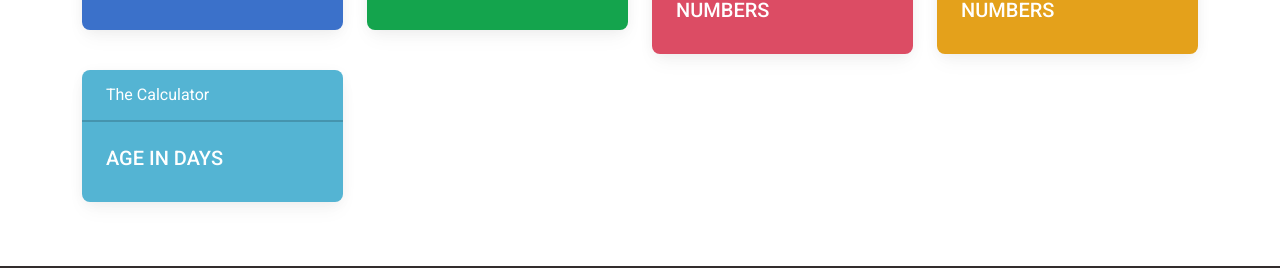
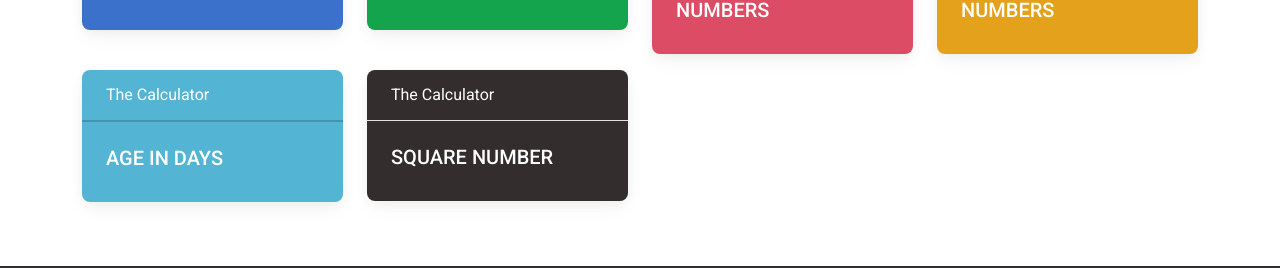
Before and after one commit to amirhatam/loisir, a React (Create React App) app: page / in a window 1280 px wide. Shown: the part 475-743 px from the top of the page. Built offline with nearby package versions, Linux system fonts and the light colour scheme.

Commit message:
add SQUARE NUMBER card in home page

```diff
--- a/src/views/HomeCards.jsx
+++ b/src/views/HomeCards.jsx
@@ -75,18 +75,18 @@ export default function HomeCards() {
                 </MDBCard>
             </MDBCol>
 
-            {/* <MDBCol size='3'>
+            <MDBCol size='3'>
                 <MDBCard background='dark' className='text-white card-container' >
-                    <MDBCardHeader>
+                    <MDBCardHeader className='border-bottom'>
                         <MDBCardLink href='/calculator' className='txt-white'>
                             The Calculator
                         </MDBCardLink>
                     </MDBCardHeader>
                     <MDBCardBody>
-                        <MDBCardTitle>Dark card title</MDBCardTitle>
+                        <MDBCardTitle>SQUARE NUMBER</MDBCardTitle>
                     </MDBCardBody>
                 </MDBCard>
-            </MDBCol> */}
+            </MDBCol>
 
             {/* <MDBCol size="3">
                 <MDBCard background='secondary' className='text-white mb-3 card-container' >
```
Also changed, not shown: 1 other file (tests, documents, lock files or other folders).
